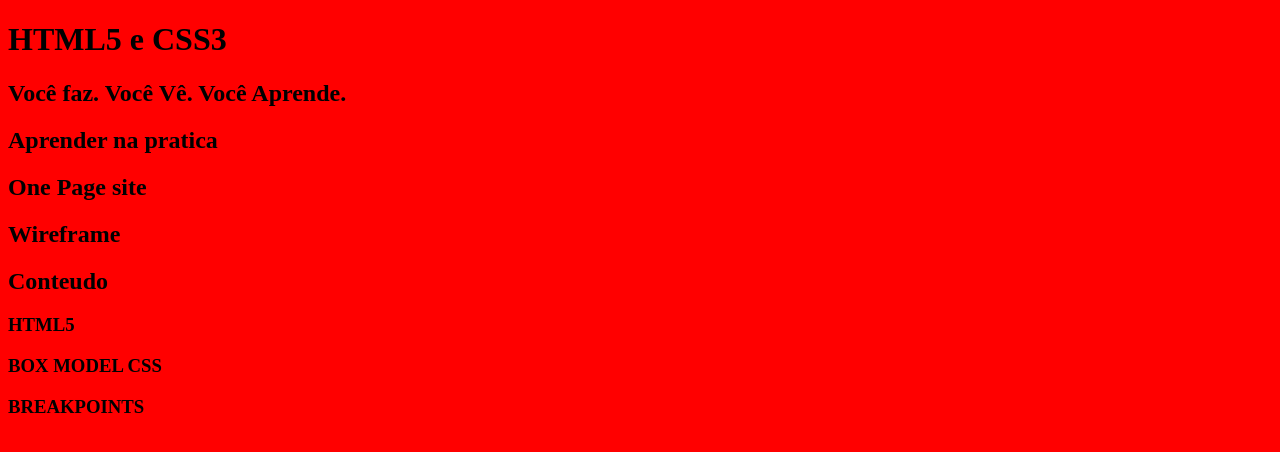
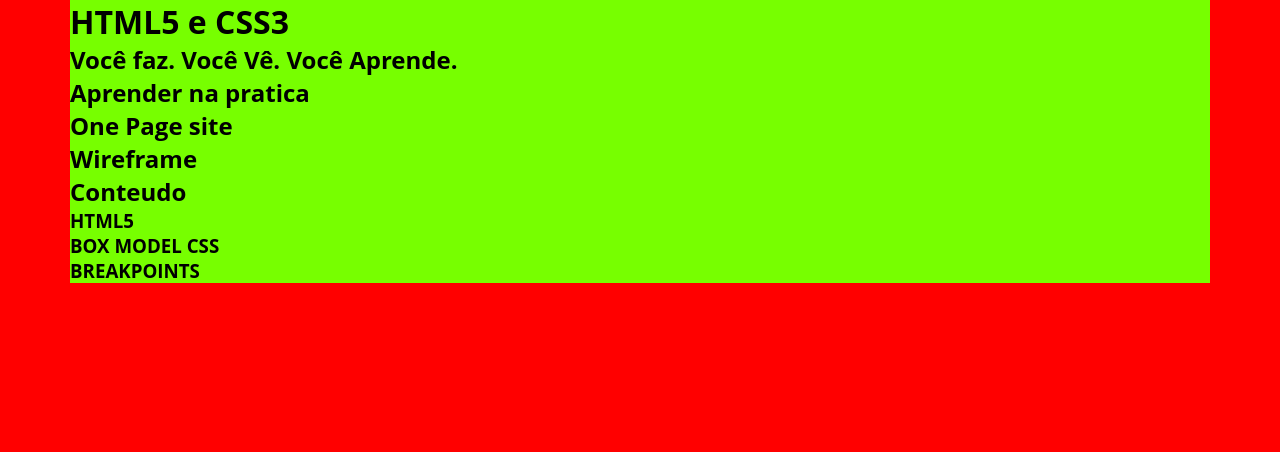
Before and after one commit to MurilloSil/html5css3, a plain HTML site: page index.html in a window 1280 px wide. Drawn offline with Linux system fonts and the light colour scheme.

Commit message:
Alterações Layout

```diff
--- a/index.html
+++ b/index.html
@@ -12,37 +12,57 @@
     <body>
         <!--Cabeçalho-->
         <header>
+            <div class="Conteiner">
 
+            </div>
         </header>
         <!--Destaque-->
         <main>
+            <div class="Conteiner">
               <h1> HTML5 e CSS3 </h1>
                 <h2> Você faz. Você Vê. Você Aprende. </h2>
+            </div>
+
         </main>
         <!--Sobre-->
         <section>
+            <div class="Conteiner">
                <h2> Aprender na pratica </h2>
+            </div>
+
         </section>
         <!-- One Page -->
         <section>
+            <div class="Conteiner">
                <h2> One Page site</h2>
+            </div>
+
         </section>
         <!-- Wireframe -->
         <section>
+            <div class="Conteiner">
                <h2>Wireframe</h2>
+            </div>
+
         </section>
         <!--Conteudo -->
         <section>
+            <div class="Conteiner">
               <h2>Conteudo</h2>
             <h3>HTML5</h3>
             <h3>BOX MODEL CSS</h3>
             <h3>BREAKPOINTS</h3>
+            </div>
+
 
         </section>
         <!-- Rodapé -->
         <footer>
+            <div class="Conteiner">
 
+            </div>
         </footer>
+
 
     </body>
 </html>
--- a/style.css
+++ b/style.css
@@ -4,6 +4,36 @@
 
 
 */
+
+
+
+/* CSS RESET */
+*{
+    margin: 0;
+    border: 0;
+    padding: 0;
+}
+
+/* importação (google fontes) */
+
+@import url('https://fonts.googleapis.com/css2?family=Open+Sans:ital,wght@0,300..800;1,300..800&display=swap');
+
+body {
+
+    font-family: "Open Sans", sans-serif;
+    font-optical-sizing: auto;
+    font-weight: <weight>;
+    font-style: normal;
+    font-variation-settings:
+    "wdth" 100;
+    font-size 1em;
+}
+/* Layout */
+.Conteiner {
+    margin: 0 auto;
+    background-color: #77ff00;
+}
+
 
 /* Smartphone Portrait  >>>>>>>>>>>>>>>>>>>>>>>>>>>>>>>>>>>>>>> */
 
@@ -13,12 +43,20 @@
     body{
         background-color: #0ff;
     }
+    /* Layout */
+    .Conteiner {
+        max-width: 540px;
+    }
 }
 /* Table Portrait >>>>>>>>>>>>>>>>>>>>>>>>>>>>>>>>>>>>>>>>>>>>> */
 
 @media (min-width: 768px){
     body{
         background-color: #ff0;
+    }
+    /* Layout */
+    .Conteiner {
+        max-width: 720px;
     }
 }
 
@@ -29,6 +67,10 @@
     body{
         background-color: #f60;
     }
+    /* Layout */
+    .Conteiner {
+        max-width: 960px;
+    }
 }
 
 /* PC >>>>>>>>>>>>>>>>>>>>>>>>>>>>>>>>>>>>>>>>>>>>>>>>>>>>>>>>> */
@@ -37,4 +79,8 @@
     body{
         background-color: #f00;
     }
+    /* Layout */
+    .Conteiner {
+        max-width: 1140px;
+    }
 }
```
Lines whose indentation alone changed are shown as unchanged.
